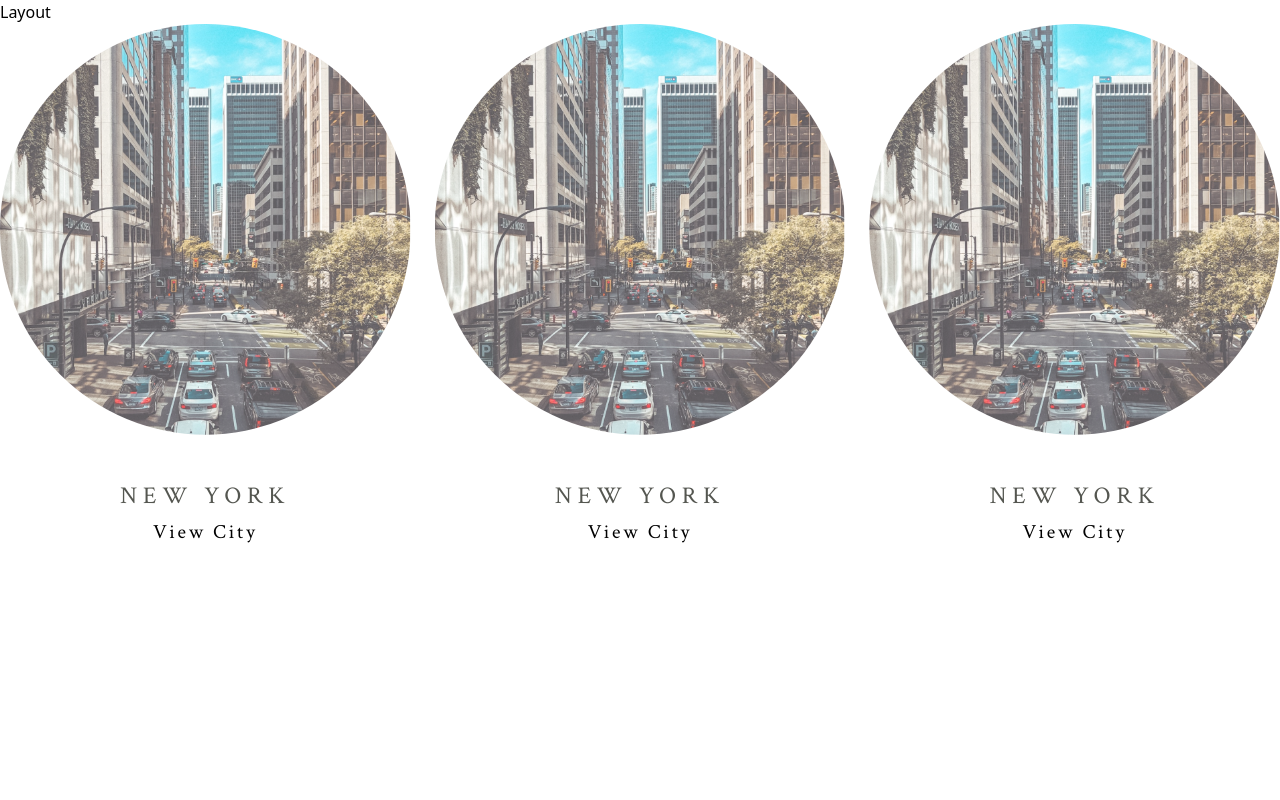
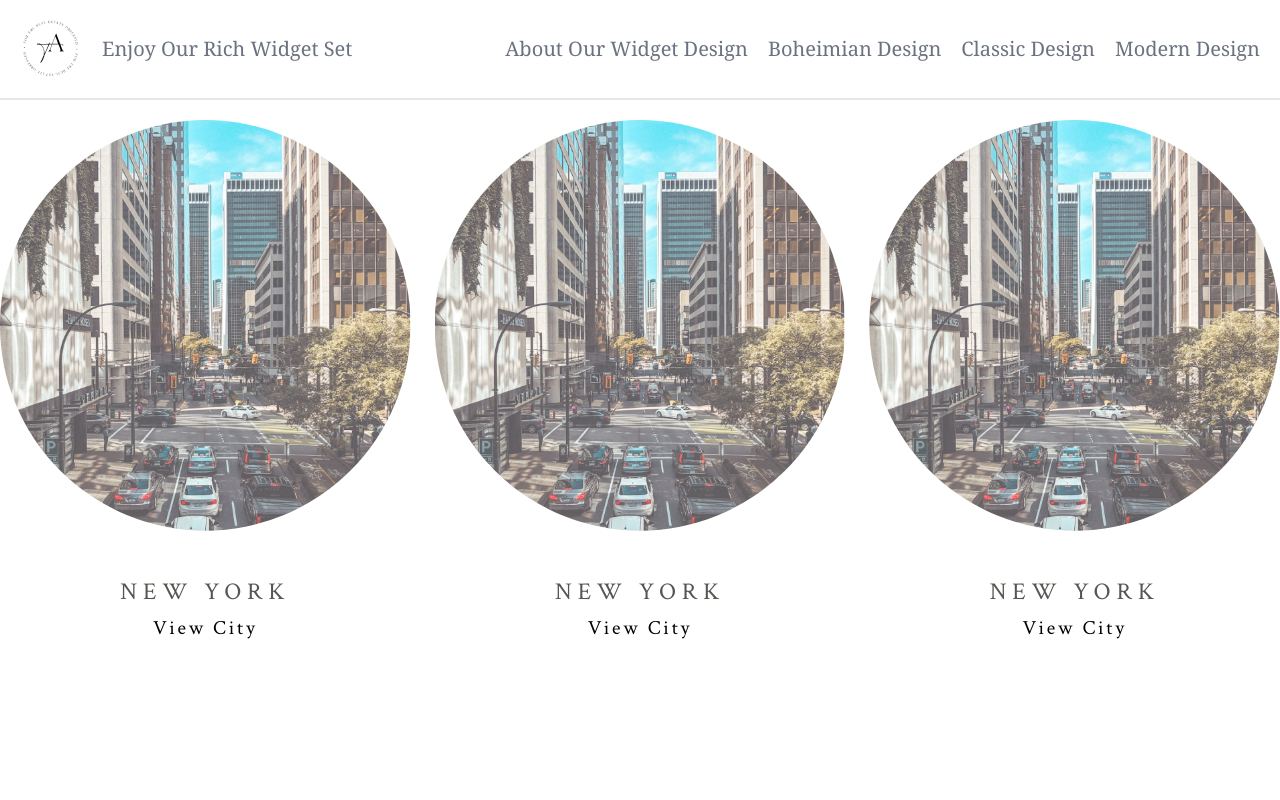
Before and after one commit to apress2015/apress2015.github.io, a React (Create React App) app: page /boheimian/style1 in a window 1280 px wide. Shown: the top 800 px of the page. Built offline with nearby package versions, Linux system fonts and the light colour scheme; a web font is replaced by a local one.

Commit message:
feat: add a basic header

```diff
--- a/src/App.js
+++ b/src/App.js
@@ -11,24 +11,31 @@ import S1MPage from "./pages/modern/S1";
 import S2MPage from "./pages/modern/S2";
 import S3MPage from "./pages/modern/S3";
 import Layout from "./components/Layout";
+import Home from "./components/Home";
+import Boheimian from "./components/Boheimian";
+import Classic from "./components/Classic";
+import Modern from "./components/Modern";
 
 function App() {
   return (
     <BrowserRouter>
       <Routes>
         <Route path="/" element={<Layout />}>
-          {/* <Route index element={<Home />} /> */}
+          <Route index element={<Home />} />
           <Route path="boheimian">
+            <Route index element={<Boheimian />} />
             <Route path="style1" element={<S1BPage />} />
             <Route path="style2" element={<S2BPage />} />
             <Route path="style3" element={<S3BPage />} />
           </Route>
           <Route path="classic">
+            <Route index element={<Classic />} />
             <Route path="style1" element={<S1CPage />} />
             <Route path="style2" element={<S2CPage />} />
             <Route path="style3" element={<S3CPage />} />
           </Route>
           <Route path="modern">
+            <Route index element={<Modern />} />
             <Route path="style1" element={<S1MPage />} />
             <Route path="style2" element={<S2MPage />} />
             <Route path="style3" element={<S3MPage />} />
--- /dev/null
+++ b/src/components/Boheimian/index.js
@@ -0,0 +1,7 @@
+import React from "react";
+
+const Boheimian = () => {
+  return <div>Boheimian</div>;
+};
+
+export default Boheimian;
--- /dev/null
+++ b/src/components/Classic/index.js
@@ -0,0 +1,7 @@
+import React from "react";
+
+const Classic = () => {
+  return <div>Classic</div>;
+};
+
+export default Classic;
--- /dev/null
+++ b/src/components/Home/index.js
@@ -0,0 +1,7 @@
+import React from "react";
+
+const Home = () => {
+  return <div>Home</div>;
+};
+
+export default Home;
--- a/src/components/Layout/index.js
+++ b/src/components/Layout/index.js
@@ -3,10 +3,37 @@ import { Outlet } from "react-router-dom";
 
 const Layout = () => {
   return (
-    <div>
-      Layout
+    <>
+      <div className="flex justify-between border-b-2 mb-5">
+        <div className="flex items-center">
+          <a href="https://www.theactualized.com">
+            <img
+              className="p-5"
+              src="/media/header-logo.png"
+              alt="the actualized logo"
+            />
+          </a>
+          <p className="font-serif text-gray-500 text-xl">
+            Enjoy Our Rich Widget Set
+          </p>
+        </div>
+        <div className="flex items-center px-5 gap-5">
+          <a className="font-serif text-gray-500 text-xl" href="/">
+            About Our Widget Design
+          </a>
+          <a className="font-serif text-gray-500 text-xl" href="/boheimian">
+            Boheimian Design
+          </a>
+          <a className="font-serif text-gray-500 text-xl" href="/classic">
+            Classic Design
+          </a>
+          <a className="font-serif text-gray-500 text-xl" href="/modern">
+            Modern Design
+          </a>
+        </div>
+      </div>
       <Outlet />
-    </div>
+    </>
   );
 };
 
--- /dev/null
+++ b/src/components/Modern/index.js
@@ -0,0 +1,7 @@
+import React from "react";
+
+const Modern = () => {
+  return <div>Modern</div>;
+};
+
+export default Modern;
--- a/src/index.css
+++ b/src/index.css
@@ -1135,6 +1135,10 @@ video {
   align-items: center;
 }
 
+.items-baseline {
+  align-items: baseline;
+}
+
 .justify-end {
   justify-content: flex-end;
 }
@@ -1173,6 +1177,10 @@ video {
 
 .gap-6 {
   gap: 1.5rem;
+}
+
+.gap-5 {
+  gap: 1.25rem;
 }
 
 .gap-x-8 {
@@ -1294,6 +1302,14 @@ video {
   border-top-width: 1px;
 }
 
+.border-b-2 {
+  border-bottom-width: 2px;
+}
+
+.border-b-4 {
+  border-bottom-width: 4px;
+}
+
 .border-\[\#363853\] {
   --tw-border-opacity: 1;
   border-color: rgb(54 56 83 / var(--tw-border-opacity));
@@ -1426,6 +1442,16 @@ video {
   background-color: rgb(255 255 255 / 0.4);
 }
 
+.bg-gray-200 {
+  --tw-bg-opacity: 1;
+  background-color: rgb(229 231 235 / var(--tw-bg-opacity));
+}
+
+.bg-gray-100 {
+  --tw-bg-opacity: 1;
+  background-color: rgb(243 244 246 / var(--tw-bg-opacity));
+}
+
 .object-contain {
   object-fit: contain;
 }
@@ -1618,6 +1644,10 @@ video {
   text-align: center;
 }
 
+.font-serif {
+  font-family: ui-serif, Georgia, Cambria, "Times New Roman", Times, serif;
+}
+
 .text-12 {
   font-size: 12px;
 }
@@ -1687,6 +1717,11 @@ video {
   line-height: 1.25rem;
 }
 
+.text-xl {
+  font-size: 1.25rem;
+  line-height: 1.75rem;
+}
+
 .font-black {
   font-weight: 900;
 }
@@ -1837,6 +1872,16 @@ video {
 .text-white {
   --tw-text-opacity: 1;
   color: rgb(255 255 255 / var(--tw-text-opacity));
+}
+
+.text-gray-700 {
+  --tw-text-opacity: 1;
+  color: rgb(55 65 81 / var(--tw-text-opacity));
+}
+
+.text-gray-500 {
+  --tw-text-opacity: 1;
+  color: rgb(107 114 128 / var(--tw-text-opacity));
 }
 
 .placeholder-\[\#363853\]::placeholder {
```
Also changed, not shown: public/media/header-logo.png (added).
